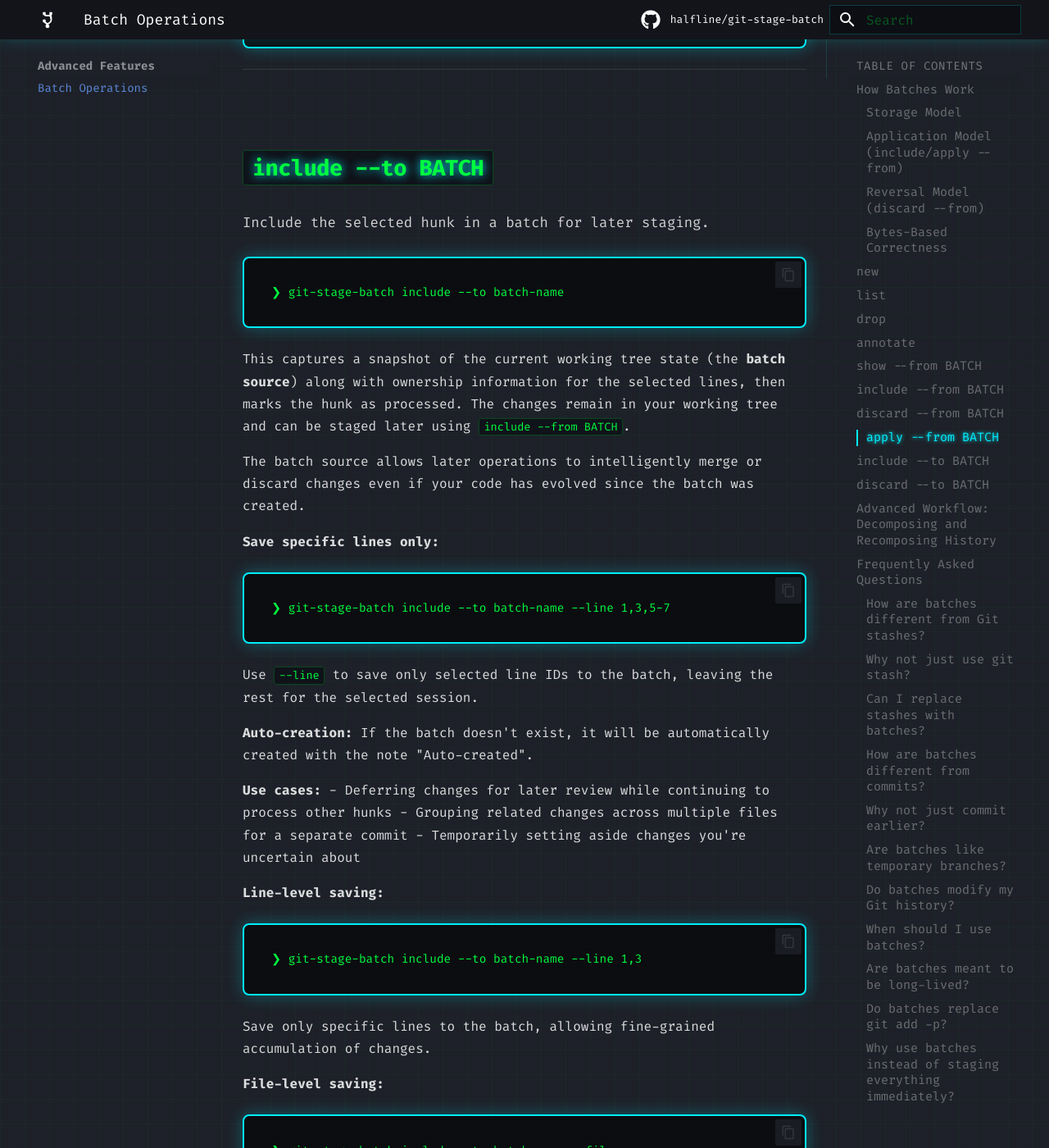
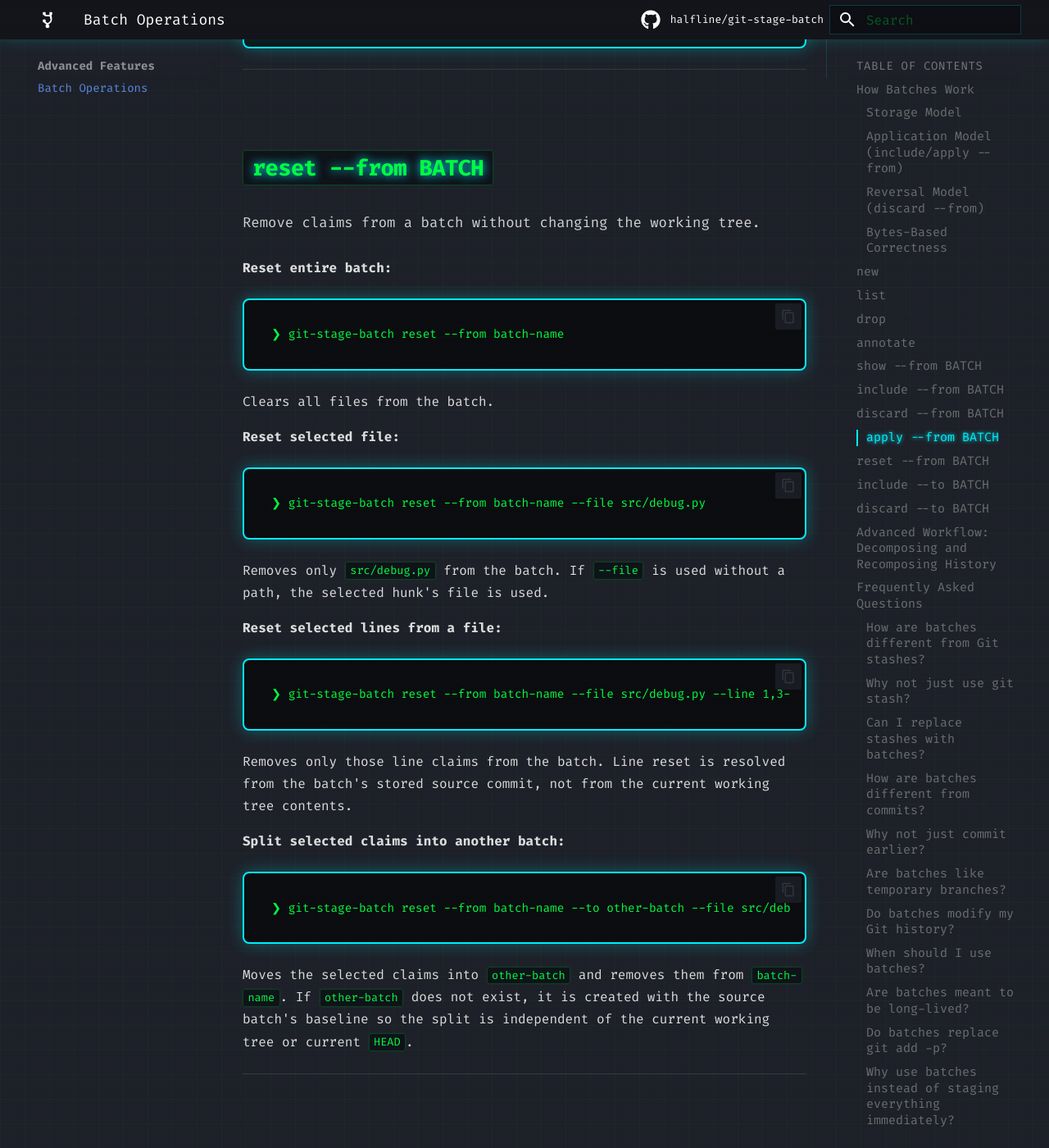
Before and after one commit to halfline/git-stage-batch, an MkDocs documentation site: the page built from docs/batches.md, in a window 1280 px wide and 1400 px high, scrolled down 11297 px. Shown: the whole window at 82% size. Built offline with MkDocs 1.6.1 and Material for MkDocs 9.7.7, drawn with Linux system fonts in a browser that asks for light colours; comment, search, counter and statistics services are not loaded; some of the changed text lies outside the part shown.

Commit message:
docs: Add reset section and advanced workflow to website docs
The website batches documentation covers the main batch commands with
individual usage examples but does not document reset or demonstrate
how the commands combine into a larger workflow.

Users who learn the batch system through the website documentation
cannot discover how to remove claims from a batch or follow a
complete decompose-and-recompose workflow for disentangling
intertwined changes.

This commit addresses that by adding a reset --from BATCH section
documenting all its modes, and by adding an Advanced Workflow section
showing how to use discard --to, reset --from, and apply --from to
decompose changes into logical layers and recompose them as ordered
commits with clear messages.

````diff
--- a/docs/batches.md
+++ b/docs/batches.md
@@ -352,6 +352,40 @@
 ❯ git restore auth.py
 ❯ git-stage-batch apply --from refactor --file config.py
 ```
+
+---
+
+## `reset --from BATCH`
+
+Remove claims from a batch without changing the working tree.
+
+**Reset entire batch:**
+```
+❯ git-stage-batch reset --from batch-name
+```
+
+Clears all files from the batch.
+
+**Reset selected file:**
+```
+❯ git-stage-batch reset --from batch-name --file src/debug.py
+```
+
+Removes only `src/debug.py` from the batch. If `--file` is used without a path, the selected hunk's file is used.
+
+**Reset selected lines from a file:**
+```
+❯ git-stage-batch reset --from batch-name --file src/debug.py --line 1,3-5
+```
+
+Removes only those line claims from the batch. Line reset is resolved from the batch's stored source commit, not from the current working tree contents.
+
+**Split selected claims into another batch:**
+```
+❯ git-stage-batch reset --from batch-name --to other-batch --file src/debug.py --line 1,3-5
+```
+
+Moves the selected claims into `other-batch` and removes them from `batch-name`. If `other-batch` does not exist, it is created with the source batch's baseline so the split is independent of the current working tree or current `HEAD`.
 
 ---
 
@@ -701,7 +735,7 @@
 
 No.
 
-Batches exist outside of your commit history. They only affect how you prepare commits.
+Batches are stored separately from your commit history. They only affect how you prepare commits.
 
 Once a batch is included and committed, the batch itself can be dropped.
 
````
Also changed, not shown: other parts of docs/batches.md (+1 -1 lines).
